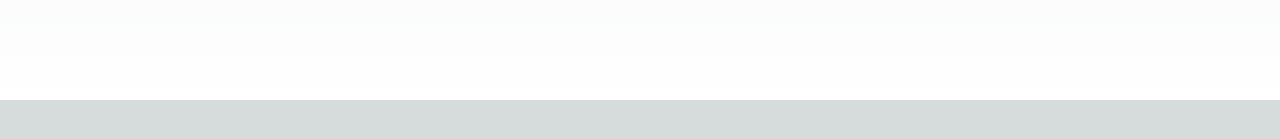
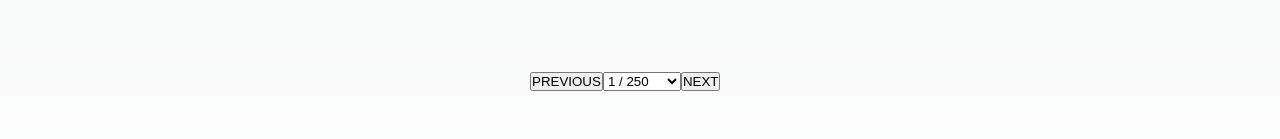
Before and after one commit to hbehkamal/tzoob, a Next.js app: page / in a window 1280 px wide. Shown: the part 1099-1238 px from the top of the page. Before the commit the page ends 1199 px from the top, so only its background shows below. Built offline with nearby package versions, Linux system fonts and the light colour scheme.

Commit message:
feat: add basic pagination

```diff
--- a/app/Products.hook.ts
+++ b/app/Products.hook.ts
@@ -28,5 +28,13 @@ export const useProducts = () => {
       });
   }, [sortOrder, page, limit]);
 
-  return { products, setSortOrder, setPage, setLimit, totalCount };
+  return {
+    products,
+    setSortOrder,
+    page,
+    setPage,
+    setLimit,
+    totalCount,
+    totalPagesCount,
+  };
 };
--- a/app/_components/index.ts
+++ b/app/_components/index.ts
@@ -1,2 +1,3 @@
 export * from "./product-card";
 export * from "./sort-price";
+export * from "./pagination";
--- /dev/null
+++ b/app/_components/pagination/index.ts
@@ -0,0 +1 @@
+export { default as Pagination } from "./pagination";
--- /dev/null
+++ b/app/_components/pagination/pagination.hook.ts
@@ -0,0 +1,33 @@
+import { ChangeEventHandler, useMemo } from "react";
+
+import { IPagination } from "./pagination.type";
+import { range } from "./pagination.util";
+
+export const usePagination = ({
+  page,
+  setPage,
+  totalPagesCount,
+}: IPagination) => {
+  const paginationRange = useMemo(() => {
+    return Array.from(
+      { length: totalPagesCount },
+      (undefined, index) => index + 1
+    );
+  }, [totalPagesCount]);
+
+  const onPageChange: ChangeEventHandler<HTMLSelectElement> = ({
+    target: { value },
+  }) => {
+    setPage(+value);
+  };
+
+  const onNextClick = () => setPage(page + 1);
+  const onPrevClick = () => setPage(page - 1);
+
+  return {
+    onPageChange,
+    paginationRange,
+    onNextClick,
+    onPrevClick,
+  };
+};
--- /dev/null
+++ b/app/_components/pagination/pagination.module.scss
@@ -0,0 +1,4 @@
+.pagination__wrapper {
+  width: 300px;
+  margin: 0 auto;
+}
--- /dev/null
+++ b/app/_components/pagination/pagination.tsx
@@ -0,0 +1,34 @@
+import { FC } from "react";
+
+import { IPagination } from "./pagination.type";
+import { usePagination } from "./pagination.hook";
+import styles from "./pagination.module.scss";
+
+const Pagination: FC<IPagination> = ({ page, setPage, totalPagesCount }) => {
+  const { onPageChange, paginationRange, onNextClick, onPrevClick } =
+    usePagination({
+      page,
+      setPage,
+      totalPagesCount,
+    });
+
+  if (page === 0 || paginationRange.length < 2) {
+    return null;
+  }
+
+  return (
+    <div className={styles["pagination__wrapper"]}>
+      <button onClick={onPrevClick}>PREVIOUS</button>
+      <select onChange={onPageChange}>
+        {paginationRange.map((item) => (
+          <option value={item} key={item}>
+            {item} / {totalPagesCount}
+          </option>
+        ))}
+      </select>
+      <button onClick={onNextClick}>NEXT</button>
+    </div>
+  );
+};
+
+export default Pagination;
--- /dev/null
+++ b/app/_components/pagination/pagination.util.ts
@@ -0,0 +1,5 @@
+export const range = (start: number, end: number) => {
+  const length = end - start + 1;
+
+  return Array.from({ length }, (undefined, index) => index + start);
+};
--- a/app/page.module.scss
+++ b/app/page.module.scss
@@ -5,7 +5,7 @@
     display: flex;
     flex-direction: column;
   }
-  &__top {
+  &__header {
     margin: 50px auto;
     width: 1200px;
   }
@@ -17,4 +17,9 @@
       flex-wrap: wrap;
     }
   }
+
+  &__footer {
+    margin: 50px auto;
+    width: 1200px;
+  }
 }
--- a/app/page.tsx
+++ b/app/page.tsx
@@ -1,12 +1,20 @@
 "use client";
 
-import { ProductCard, SortPrice } from "#/_components";
+import { Pagination, ProductCard, SortPrice } from "#/_components";
 
 import styles from "./page.module.scss";
-import { useProducts } from "./Products.hook";
+import { useProducts } from "./products.hook";
 
 const Products = () => {
-  const { products, setSortOrder } = useProducts();
+  const {
+    products,
+    setSortOrder,
+    setPage,
+    setLimit,
+    totalCount,
+    totalPagesCount,
+    page,
+  } = useProducts();
 
   if (!products || !products.length) {
     return <div>no product found</div>;
@@ -14,7 +22,7 @@ const Products = () => {
 
   return (
     <main className={styles["product-list__wrapper"]}>
-      <div className={styles["product-list__top"]}>
+      <div className={styles["product-list__header"]}>
         <SortPrice setSortOrder={setSortOrder} />
       </div>
       <div className={styles["product-list-cards__wrapper"]}>
@@ -22,6 +30,13 @@ const Products = () => {
           return <ProductCard product={product} key={product.id} />;
         })}
       </div>
+      <div className={styles["product-list__footer"]}>
+        <Pagination
+          page={page}
+          setPage={setPage}
+          totalPagesCount={totalPagesCount}
+        />
+      </div>
     </main>
   );
 };
```
Also changed, not shown: app/_components/pagination/pagination.type.ts (added, +7 -0 lines).
